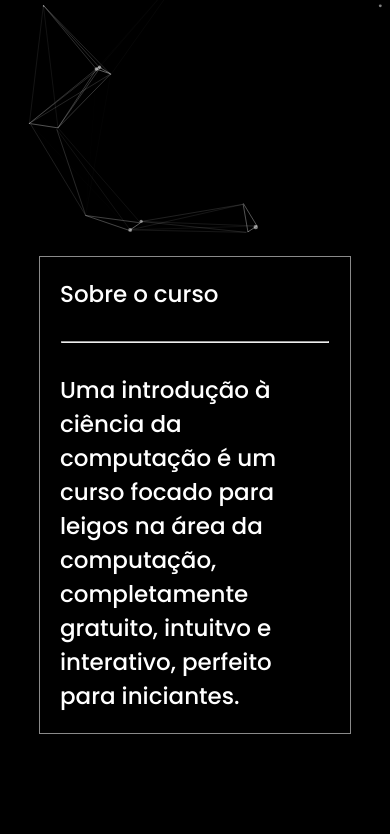
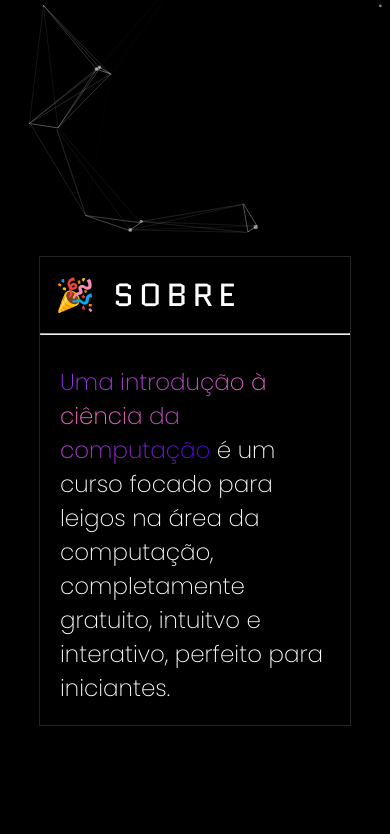
Before and after one commit to PietroThUser/ENC-TECH-SITE, a Flask app: page / in a window 390 px wide. Shown: the part 608-1442 px from the top of the page. After the commit the page ends 1334 px from the top, so only its background shows below. Run offline with Flask 3, Linux system fonts and the light colour scheme; some libraries are stand-ins or nearby versions.

Commit message:
Redesign

```diff
--- a/static/style.css
+++ b/static/style.css
@@ -1,5 +1,6 @@
 @import url('https://fonts.googleapis.com/css2?family=Poppins:ital,wght@0,100;0,200;0,300;0,400;0,500;0,600;0,700;0,800;0,900;1,100;1,200;1,300;1,400;1,500;1,600;1,700;1,800;1,900&display=swap');
 @import url('https://fonts.googleapis.com/css2?family=Chakra+Petch:ital,wght@0,300;0,400;0,500;0,600;0,700;1,300;1,400;1,500;1,600;1,700&family=Poppins:ital,wght@0,100;0,200;0,300;0,400;0,500;0,600;0,700;0,800;0,900;1,100;1,200;1,300;1,400;1,500;1,600;1,700;1,800;1,900&display=swap');
+@import url('https://fonts.googleapis.com/css2?family=JetBrains+Mono:ital,wght@0,100..800;1,100..800&family=Quantico:ital,wght@0,400;0,700;1,400;1,700&display=swap');
 
 * {
     margin: 0;
@@ -36,21 +37,23 @@ canvas {
     align-items: center;
     width: 100%;
     height: 100vh;
+}
 
-    h1 {
+.section-1 h1 {
     font-size: clamp(1.625rem, 1.2478rem + 2.1552vw, 3.1875rem);
     font-weight: 500;
     margin: 100px;
     text-align: center;
+}
 
-        span {
+.section-1 h1 span {
     background: linear-gradient(90deg, #8E2DE2, #FF6EC4, #4A00E0);
     background-clip: text;
     color: transparent;
-        }
+    -webkit-background-clip: text;
 }
 
-    button {
+.section-1 button {
     font-family: 'Chakra Petch', sans-serif;
     background-color: #000000;
     border: 1px solid hsla(0,0%,100%,.14);
@@ -65,61 +68,70 @@ canvas {
     margin-top: -40px;
 }
 
-    div {
+.section-1 div {
     align-items: center;
     display: flex;
     flex-direction: column;
     position: absolute;
     top: 150px;
 }
-}
 
 .section-2 {
     margin: 5% 10% 0 10%;
-    border: 1px solid #8a8a8a;
-    padding: 20px;
+    border: 1px solid hsla(0,0%,100%,.14);
     margin-bottom: 100px;
-
-    hr {
-        width: 99%;
-        margin: 30px auto 30px;
 }
 
-    h1 {
+.section-2 hr {
+    width: 100%;
+    margin: 30px auto 30px;
+    color: hsla(0,0%,100%,.14);
+}
+
+.section-2 p {
+    margin: 20px;
     font-size: 23px;
-        font-weight: 500;
+    font-weight: 200;
     font-family: 'Poppins', sans-serif;
 }
+
+.section-2 h1 {
+    font-weight: 100;
+    margin: 15px;
+    margin-bottom: -15px;
+    font-family: 'Quantico';
+    letter-spacing: 5px;
+}
+
+.section-2 p span {
+    background: linear-gradient(90deg, #8E2DE2, #FF6EC4, #4A00E0);
+    background-clip: text;
+    color: transparent;
+    -webkit-background-clip: text;
 }
 
 @media only screen and (max-width: 638px){
-    .section-1 {
-        h1 {
+    .section-1 h1 {
         margin: 60px;
     }
 
-        button {
+    .section-1 button {
         margin-top: 2vw;
-        }
     }
 }
 
 @media only screen and (max-width: 473px){
-    .section-1 {
-        h1 {
+    .section-1 h1 {
         margin: 40px;
-        }
     }
 }
 
 @media only screen and (max-width: 411px){
-    .section-1 {
-        h1 {
+    .section-1 h1 {
         margin: 20px;
     }
 
-        button {
+    .section-1 button {
         margin-top: 10vw;
     }
 }
-}
--- a/templates/index.html
+++ b/templates/index.html
@@ -24,13 +24,13 @@
     </div>
     <div class="section-2">
         <h1>
-            Sobre o curso
+            🎉 SOBRE
         </h1>
         <hr>
-        <h1>
+        <p>
             <span>Uma introdução à ciência da computação</span> é um curso focado para leigos na área da computação,
             completamente gratuito, intuitvo e interativo, perfeito para iniciantes.
-        </h1>
+        </p>
     </div>
 </body>
 </html>
```
Lines whose indentation alone changed are shown as unchanged.
